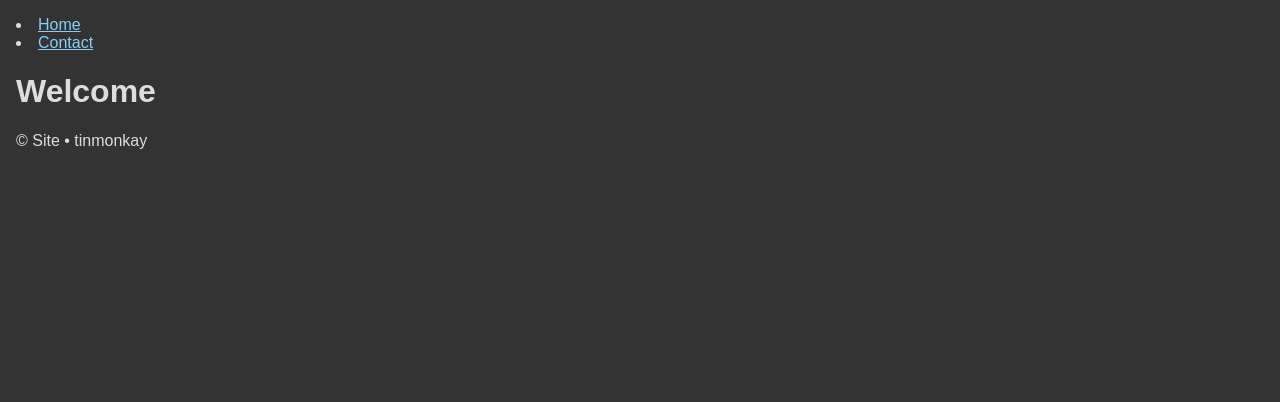
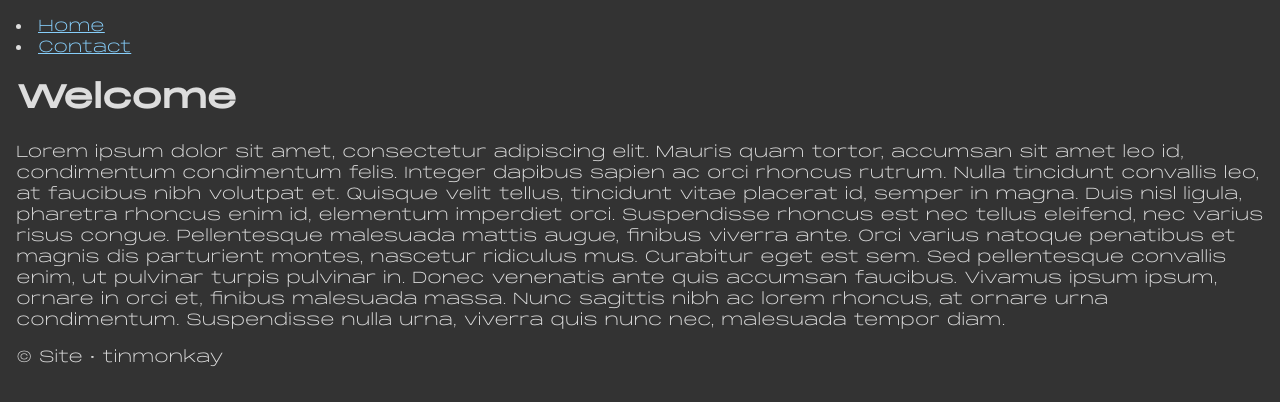
Before and after one commit to tinmonkay/t3ack-sports, an Eleventy site: page src/index.md in a window 1280 px wide. Built offline with nearby package versions, Linux system fonts and the light colour scheme; Eleventy itself is replaced by a stand-in of ours; files that its build step writes are made by us from their sources.

Commit message:
setup font

```diff
--- a/src/css/style.css
+++ b/src/css/style.css
@@ -1,8 +1,28 @@
+@font-face {
+  font-family: "Monument Extended Light";
+  src: url("../fonts/MonumentExtended-Light.woff2") format("woff2"),
+    url("../fonts/MonumentExtended-Light.woff") format("woff");
+}
+@font-face {
+  font-family: "Monument Extended Regular";
+  src: url("../fonts/MonumentExtended-Regular.woff2") format("woff2"),
+    url("../fonts/MonumentExtended-Regular.woff") format("woff");
+}
+
 body {
   background-color: #333;
-  font-family: sans-serif;
+  font-family: "Monument Extended Light", Arial, sans-serif;
   color: #ddd;
   margin: 1rem;
+}
+
+h1,
+h2,
+h3,
+h4,
+h5,
+h6 {
+  font-family: "Monument Extended Regular", Arial, sans-serif;
 }
 
 a {
--- a/src/index.md
+++ b/src/index.md
@@ -4,3 +4,6 @@ title: Site
 ---
 
 # Welcome
+
+Lorem ipsum dolor sit amet, consectetur adipiscing elit. Mauris quam tortor, accumsan sit amet leo id, condimentum condimentum felis. Integer dapibus sapien ac orci rhoncus rutrum. Nulla tincidunt convallis leo, at faucibus nibh volutpat et. Quisque velit tellus, tincidunt vitae placerat id, semper in magna. Duis nisl ligula, pharetra rhoncus enim id, elementum imperdiet orci. Suspendisse rhoncus est nec tellus eleifend, nec varius risus congue.
+Pellentesque malesuada mattis augue, finibus viverra ante. Orci varius natoque penatibus et magnis dis parturient montes, nascetur ridiculus mus. Curabitur eget est sem. Sed pellentesque convallis enim, ut pulvinar turpis pulvinar in. Donec venenatis ante quis accumsan faucibus. Vivamus ipsum ipsum, ornare in orci et, finibus malesuada massa. Nunc sagittis nibh ac lorem rhoncus, at ornare urna condimentum. Suspendisse nulla urna, viverra quis nunc nec, malesuada tempor diam.
```
Also changed, not shown: .eleventy.js, src/fonts/MonumentExtended-Light.woff (added), src/fonts/MonumentExtended-Light.woff2 (added), src/fonts/MonumentExtended-Regular.woff (added), src/fonts/MonumentExtended-Regular.woff2 (added).
